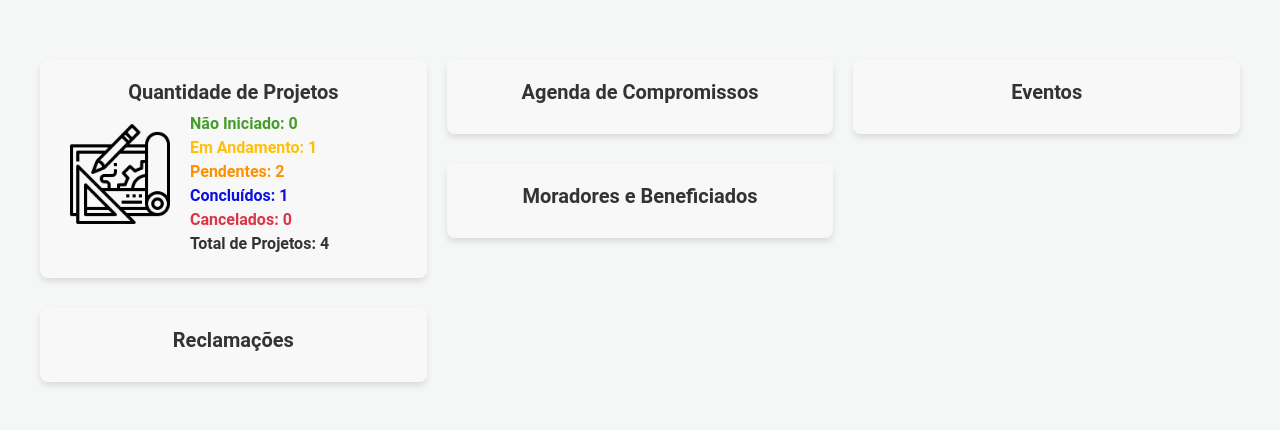
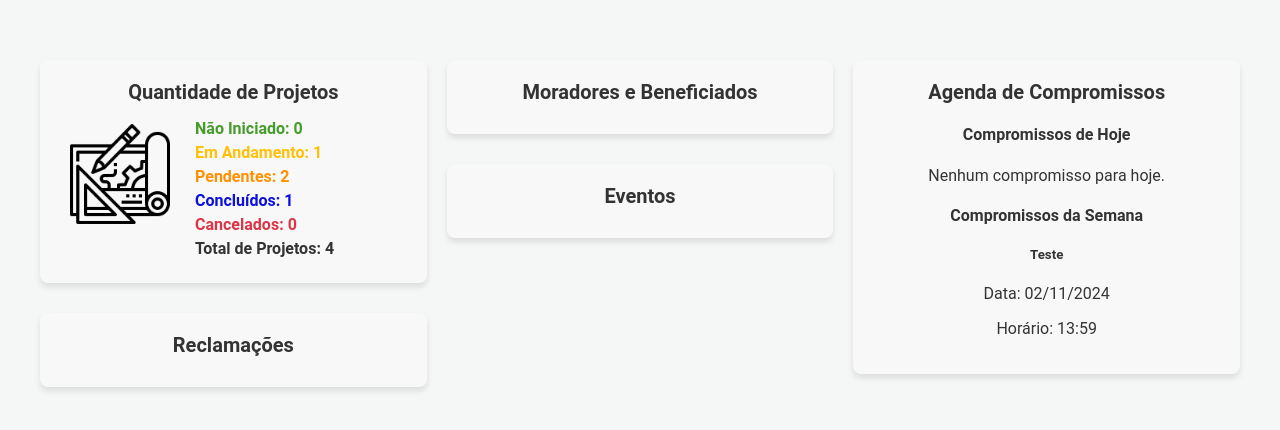
Before and after one commit to sieg3d/AtividadeIntegradoraV, a Flask app: page / in a window 1280 px wide. Shown: the part 49-479 px from the top of the page. Run offline with Flask 3, Linux system fonts and the light colour scheme.

Commit message:
Agendas e compromissoes

```diff
--- a/app.py
+++ b/app.py
@@ -8,7 +8,7 @@ from flask import (
 from flask_sqlalchemy import SQLAlchemy
 from flask_migrate import Migrate
 
-from models import db, Item, MovimentacaoEstoque, Projeto, Comentario, Morador  # Importe os modelos necessários
+from models import db, Item, MovimentacaoEstoque, Projeto, Comentario, Morador, Compromisso  # Importe os modelos necessários
 
 # Configurações globais
 app = Flask(__name__)
@@ -51,6 +51,19 @@ def home():
     concluidos = Projeto.query.filter_by(status='Concluído').count()
     cancelados = Projeto.query.filter_by(status='Cancelado').count()
 
+ # Obter a data atual e o final da semana
+    hoje = datetime.now().date()  # Data de hoje
+    semana_futura = hoje + timedelta(days=7)  # Fim da semana (7 dias a partir de hoje)
+
+    # Buscar compromissos de hoje
+    compromissos_hoje = Compromisso.query.filter(Compromisso.data == hoje).order_by(Compromisso.hora).all()
+
+    # Buscar compromissos da semana (excluindo os de hoje)
+    compromissos_semana = Compromisso.query.filter(Compromisso.data > hoje, Compromisso.data <= semana_futura).order_by(Compromisso.data, Compromisso.hora).all()
+
+
+
+
     return render_template(
         'index.html',
         nao_iniciados=nao_iniciados,
@@ -58,7 +71,9 @@ def home():
         pendentes=pendentes,
         em_andamento=em_andamento,
         concluidos=concluidos,
-        cancelados=cancelados
+        cancelados=cancelados,
+        compromissos_hoje=compromissos_hoje,
+        compromissos_semana=compromissos_semana
     )
 
 # --------------------------- Estoque ---------------------------------
@@ -754,6 +769,52 @@ def remover_morador(morador_id):
     flash("Morador removido com sucesso!", "success")
     return redirect(url_for('listar_moradores'))
 
+@app.route('/agendar', methods=['GET', 'POST'])
+def agendar_compromisso():
+    """Rota para agendar compromissos."""
+    if request.method == 'POST':
+        nome_compromisso = request.form['nome_compromisso']
+        data = request.form['data']
+        hora = request.form['hora']
+        observacoes = request.form.get('observacoes', '')  # Observações são opcionais
+
+        # Validação da data e hora
+        try:
+            data_formatada = datetime.strptime(data, '%Y-%m-%d').date()
+            hora_formatada = datetime.strptime(hora, '%H:%M').time()
+        except ValueError:
+            flash('Data ou hora inválida. Por favor, insira corretamente.', 'danger')
+            return redirect(url_for('agendar_compromisso'))
+
+        # Verifica se a data/hora está no passado
+        agora = datetime.now()
+        data_hora_compromisso = datetime.combine(data_formatada, hora_formatada)
+        if data_hora_compromisso < agora:
+            flash('Não é possível agendar um compromisso no passado.', 'danger')
+            return redirect(url_for('agendar_compromisso'))
+
+        # Criando um novo compromisso
+        novo_compromisso = Compromisso(
+            nome_compromisso=nome_compromisso,
+            data=data_formatada,
+            hora=hora_formatada,
+            observacoes=observacoes
+        )
+
+        # Salvando no banco de dados
+        db.session.add(novo_compromisso)
+        db.session.commit()
+
+        flash('Compromisso agendado com sucesso!', 'success')
+        return redirect(url_for('agendar_compromisso'))
+
+    return render_template('agendar_compromisso.html')
+
+@app.route('/compromissos', methods=['GET'])
+def listar_compromissos():
+    """Rota para listar compromissos agendados."""
+    compromissos = Compromisso.query.order_by(Compromisso.data, Compromisso.hora).all()
+    return render_template('listar_compromissos.html', compromissos=compromissos)
 
 
 # ---------------------------------------------------------------------
--- a/static/css/style.css
+++ b/static/css/style.css
@@ -859,3 +859,212 @@ form table td:nth-child(4) {
 .filter-button:hover {
     background-color: #218838;
 }
+
+/* Estilos para os cards de compromissos - Exclusivo para a página de compromissos */
+.pagina-compromissos .compromissos-container {
+    display: flex;
+    flex-wrap: wrap;
+    justify-content: center;
+    gap: 20px;
+    margin-top: 20px;
+}
+
+.pagina-compromissos .compromisso-card {
+    background-color: white;
+    width: 300px;
+    padding: 20px;
+    border-radius: 10px;
+    box-shadow: 0 4px 10px rgba(0, 0, 0, 0.1);
+    transition: transform 0.3s ease, box-shadow 0.3s ease;
+}
+
+.pagina-compromissos .compromisso-card:hover {
+    transform: translateY(-10px);
+    box-shadow: 0 6px 15px rgba(0, 0, 0, 0.2);
+}
+
+.pagina-compromissos .card-header {
+    background-color: #007bff;
+    color: white;
+    padding: 10px;
+    text-align: center;
+    border-radius: 10px 10px 0 0;
+    font-size: 20px;
+    font-weight: bold;
+}
+
+.pagina-compromissos .card-content {
+    padding: 15px;
+}
+
+.pagina-compromissos .card-content p {
+    margin: 10px 0;
+}
+
+/* Estilos para tabela de compromissos */
+.pagina-compromissos .compromissos-table {
+    width: 100%;
+    border-collapse: collapse;
+    margin-top: 20px;
+    font-family: Arial, sans-serif;
+    text-align: center;
+}
+
+.pagina-compromissos .compromissos-table th,
+.pagina-compromissos .compromissos-table td {
+    border: 1px solid #ddd;
+    padding: 8px;
+}
+
+.pagina-compromissos .compromissos-table th {
+    background-color: #007bff;
+    color: white;
+    font-weight: bold;
+}
+
+.pagina-compromissos .compromissos-table tr:nth-child(even) {
+    background-color: #f2f2f2;
+}
+
+.pagina-compromissos .compromissos-table tr:hover {
+    background-color: #ddd;
+}
+
+.pagina-compromissos .compromissos-table td {
+    padding: 12px;
+    font-size: 16px;
+}
+
+/* Estilos para o formulário de agendamento - Exclusivo para a página de formulário */
+.pagina-formulario .form-container {
+    max-width: 600px;
+    margin: 0 auto;
+    padding: 20px;
+    background-color: #fff;
+    border-radius: 8px;
+    box-shadow: 0 4px 10px rgba(0, 0, 0, 0.1);
+}
+
+.pagina-formulario .form-container h1 {
+    text-align: center;
+    margin-bottom: 20px;
+    font-size: 24px;
+    color: #333;
+}
+
+.pagina-formulario .form-group {
+    margin-bottom: 15px;
+}
+
+.pagina-formulario .form-group label {
+    display: block;
+    font-weight: bold;
+    margin-bottom: 5px;
+    color: #333;
+}
+
+.pagina-formulario .form-group input,
+.pagina-formulario .form-group textarea {
+    width: 100%;
+    padding: 10px;
+    border: 1px solid #ddd;
+    border-radius: 5px;
+    font-size: 16px;
+    box-sizing: border-box;
+    transition: border-color 0.3s;
+}
+
+.pagina-formulario .form-group input:focus,
+.pagina-formulario .form-group textarea:focus {
+    border-color: #007bff;
+    outline: none;
+}
+
+.pagina-formulario .form-row {
+    display: flex;
+    justify-content: space-between;
+    gap: 20px;
+}
+
+.pagina-formulario .form-row .form-group {
+    flex: 1;
+}
+
+.pagina-formulario .btn-cadastrar {
+    width: 100%;
+    padding: 15px;
+    background-color: #28a745;
+    color: white;
+    border: none;
+    border-radius: 5px;
+    font-size: 18px;
+    cursor: pointer;
+    transition: background-color 0.3s ease;
+}
+
+.pagina-formulario .btn-cadastrar:hover {
+    background-color: #218838;
+}
+
+/* Melhorias gerais de estilo */
+.status-container {
+    background-color: #fff;
+    padding: 20px;
+    border-radius: 8px;
+    box-shadow: 0 4px 10px rgba(0, 0, 0, 0.1);
+    margin-bottom: 20px;
+}
+
+.status-container h3 {
+    margin-bottom: 20px;
+    font-size: 22px;
+    text-align: center;
+}
+
+.status-container ul {
+    list-style-type: none;
+    padding: 0;
+    text-align: left;
+}
+
+.status-container ul li {
+    margin: 5px 0;
+    font-size: 16px;
+}
+
+.status-content img {
+    float: left;
+    margin-right: 15px;
+}
+
+/* Estilos para os compromissos (agenda) - Exclusivo para página de agenda */
+.pagina-agenda .agenda-container {
+    display: flex;
+    flex-direction: column;
+    gap: 10px;
+    margin-top: 10px;
+}
+
+.pagina-agenda .agenda-card {
+    background-color: #f9f9f9;
+    padding: 15px;
+    border-radius: 5px;
+    box-shadow: 0 2px 6px rgba(0, 0, 0, 0.1);
+    transition: background-color 0.3s;
+}
+
+.pagina-agenda .agenda-card:hover {
+    background-color: #eef;
+}
+
+.pagina-agenda .agenda-card h5 {
+    font-size: 18px;
+    margin: 0;
+    color: #007bff;
+}
+
+.pagina-agenda .agenda-card p {
+    margin: 5px 0;
+    color: #333;
+    font-size: 14px;
+}
--- a/static/js/script.js
+++ b/static/js/script.js
@@ -282,3 +282,22 @@ document.addEventListener('DOMContentLoaded', function () {
         });
     });
 });
+
+document.addEventListener('DOMContentLoaded', function () {
+    var agendarCompromissoForm = document.getElementById('agendarCompromissoForm');
+    if (agendarCompromissoForm) {
+        agendarCompromissoForm.addEventListener('submit', function (event) {
+            var data = document.getElementById('data').value;
+            var hora = document.getElementById('hora').value;
+
+            // Lógica simples para impedir agendamentos no passado
+            var agora = new Date();
+            var dataCompromisso = new Date(`${data}T${hora}`);
+
+            if (dataCompromisso < agora) {
+                alert('Não é possível agendar um compromisso no passado.');
+                event.preventDefault(); // Cancela o envio do formulário
+            }
+        });
+    }
+});
--- a/templates/index.html
+++ b/templates/index.html
@@ -4,8 +4,8 @@
 
 {% block content %}
 <div id="home-page" class="home-page">
-    <!-- Conteúdo da home -->
     <div class="container">
+        <!-- Primeira Coluna: Projetos e Reclamações -->
         <div class="column">
             <div class="status-container">
                 <h3>Quantidade de Projetos</h3>
@@ -28,24 +28,56 @@
             </div>
         </div>
 
+        <!-- Segunda Coluna: Moradores e Beneficiados -->
         <div class="column">
-            <div class="status-container">
-                <h3>Agenda de Compromissos</h3>
-                <!-- Adicione aqui os dados da Agenda -->
-            </div>
-
             <div class="status-container">
                 <h3>Moradores e Beneficiados</h3>
                 <!-- Adicione aqui os dados de Moradores e Beneficiados -->
             </div>
-        </div>
 
-        <div class="column">
             <div class="status-container">
                 <h3>Eventos</h3>
                 <!-- Adicione aqui os dados de Eventos -->
             </div>
         </div>
+
+        <!-- Terceira Coluna: Agenda de Compromissos (última coluna) -->
+        <div class="column agenda-column">
+            <div class="status-container">
+                <h3>Agenda de Compromissos</h3>
+
+                <!-- Compromissos de Hoje -->
+                <h4>Compromissos de Hoje</h4>
+                <div class="agenda-container">
+                    {% if compromissos_hoje %}
+                        {% for compromisso in compromissos_hoje %}
+                        <div class="agenda-card">
+                            <h5>{{ compromisso.nome_compromisso }}</h5>
+                            <p>Horário: {{ compromisso.hora.strftime('%H:%M') }}</p>
+                        </div>
+                        {% endfor %}
+                    {% else %}
+                    <p class="no-compromissos">Nenhum compromisso para hoje.</p>
+                    {% endif %}
+                </div>
+
+                <!-- Compromissos da Semana -->
+                <h4>Compromissos da Semana</h4>
+                <div class="agenda-container">
+                    {% if compromissos_semana %}
+                        {% for compromisso in compromissos_semana %}
+                        <div class="agenda-card">
+                            <h5>{{ compromisso.nome_compromisso }}</h5>
+                            <p>Data: {{ compromisso.data.strftime('%d/%m/%Y') }}</p>
+                            <p>Horário: {{ compromisso.hora.strftime('%H:%M') }}</p>
+                        </div>
+                        {% endfor %}
+                    {% else %}
+                    <p class="no-compromissos">Nenhum compromisso para esta semana.</p>
+                    {% endif %}
+                </div>
+            </div>
+        </div>
     </div>
 </div>
 {% endblock %}
```
Also changed, not shown: models.py (+15 -25 lines), templates/agendar_compromisso.html (added, +35 -0 lines), templates/listar_compromissos.html (added, +34 -0 lines), instance/projetos.db.
